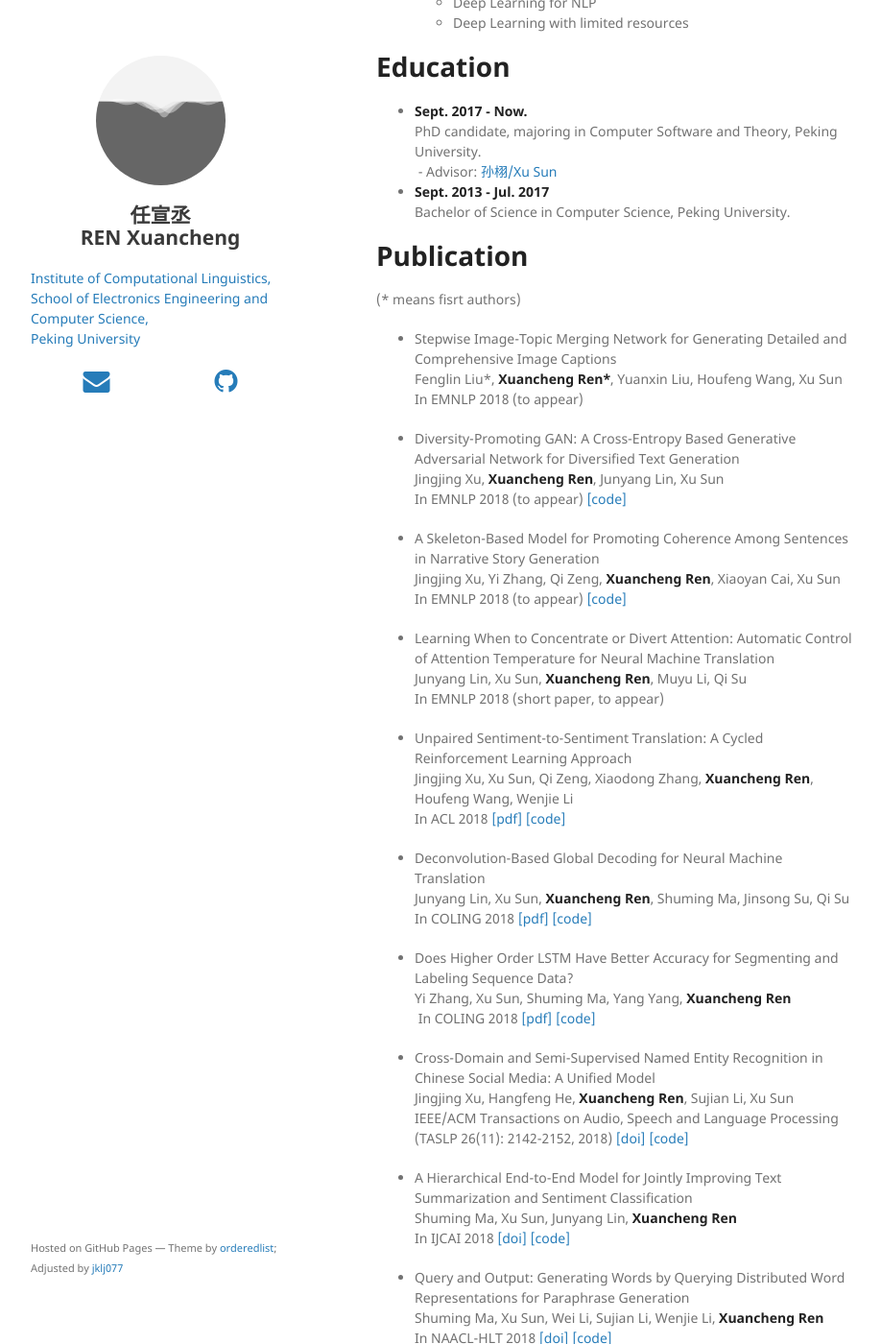
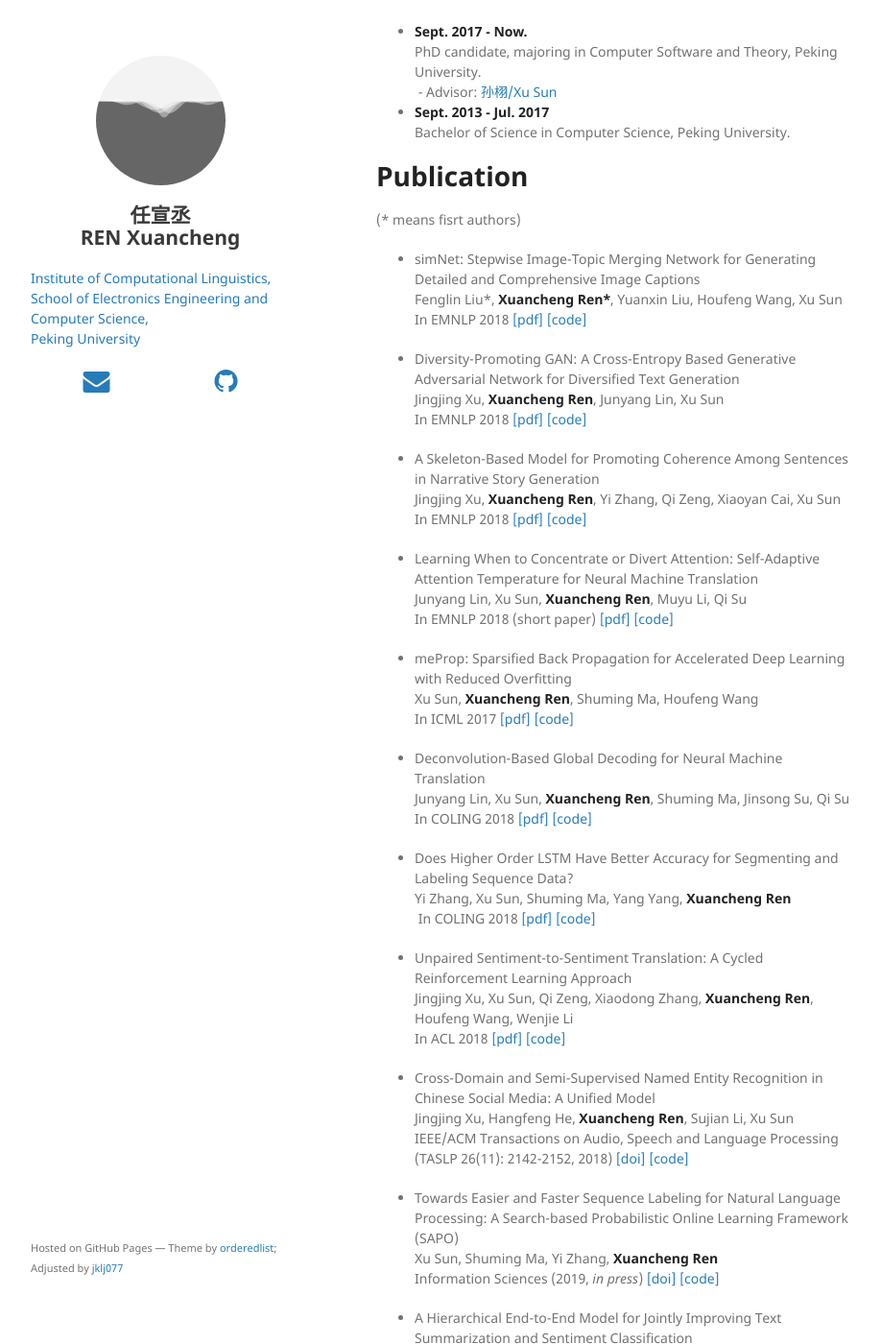
Before and after one commit to jklj077/jklj077.github.io, a Jekyll site: the page built from index.md, in a window 1280 px wide and 1400 px high, scrolled down 221 px. Shown: the whole window at 96% size, without its empty margins (178-1096 px from the left). Built offline with Jekyll 4.4.1, drawn with Linux system fonts in a browser that asks for light colours; nearby versions of some CDN libraries; our own code applies the rules of GitHub Pages for plain Markdown files; some of the changed text lies outside the part shown.

Commit message:
Update index.md

```diff
--- a/index.md
+++ b/index.md
@@ -5,11 +5,8 @@
 # Research Interests
 
 * **Natural Language Processing**
-  * Parsing
+  * Language Generation
   * NLP for Chinese
-* **Machine Learning**
-  * Deep Learning for NLP
-  * Deep Learning with limited resources
 
 # Education
 
@@ -23,25 +20,26 @@
 
 (\* means fisrt authors)
 
-* Stepwise Image-Topic Merging Network for Generating Detailed and Comprehensive Image Captions
+* simNet: Stepwise Image-Topic Merging Network for Generating Detailed and Comprehensive Image Captions
   Fenglin Liu\*, **Xuancheng Ren\***, Yuanxin Liu, Houfeng Wang, Xu Sun
-  In EMNLP 2018 (to appear)
+  In EMNLP 2018 [[pdf]](http://aclweb.org/anthology/D18-1013) [[code]](https://github.com/lancopku/simNet)
 
 * Diversity-Promoting GAN: A Cross-Entropy Based Generative Adversarial Network for Diversified Text Generation
   Jingjing Xu, **Xuancheng Ren**, Junyang Lin, Xu Sun
-  In EMNLP 2018 (to appear) [[code]](https://github.com/lancopku/DPGAN)
+  In EMNLP 2018 [[pdf]](http://aclweb.org/anthology/D18-1428) [[code]](https://github.com/lancopku/DPGAN)
 
 * A Skeleton-Based Model for Promoting Coherence Among Sentences in Narrative Story Generation
-  Jingjing Xu, Yi Zhang, Qi Zeng, **Xuancheng Ren**, Xiaoyan Cai, Xu Sun
-  In EMNLP 2018 (to appear) [[code]](https://github.com/lancopku/Skeleton-Based-Generation-Model)
+  Jingjing Xu, **Xuancheng Ren**, Yi Zhang, Qi Zeng, Xiaoyan Cai, Xu Sun
+  In EMNLP 2018 [[pdf]](http://aclweb.org/anthology/D18-1462) [[code]](https://github.com/lancopku/Skeleton-Based-Generation-Model)
 
-* Learning When to Concentrate or Divert Attention: Automatic Control of Attention Temperature for Neural Machine Translation
+* Learning When to Concentrate or Divert Attention: Self-Adaptive Attention Temperature for Neural Machine Translation
   Junyang Lin, Xu Sun, **Xuancheng Ren**, Muyu Li, Qi Su
-  In EMNLP 2018 (short paper, to appear)
+  In EMNLP 2018 (short paper) [[pdf]](http://aclweb.org/anthology/D18-1331) [[code]](https://github.com/lancopku/SACT)
 
-* Unpaired Sentiment-to-Sentiment Translation: A Cycled Reinforcement Learning Approach
-  Jingjing Xu, Xu Sun, Qi Zeng, Xiaodong Zhang, **Xuancheng Ren**, Houfeng Wang, Wenjie Li
-  In ACL 2018 [[pdf]](http://aclweb.org/anthology/P18-1090) [[code]](https://github.com/lancopku/Unpaired-Sentiment-Translation)
+* meProp: Sparsified Back Propagation for Accelerated Deep Learning with Reduced Overfitting
+  Xu Sun, **Xuancheng Ren**, Shuming Ma, Houfeng Wang
+  In ICML 2017 [[pdf]](http://proceedings.mlr.press/v70/sun17c/sun17c.pdf) [[code]](https://github.com/lancopku/meProp)
+
 
 * Deconvolution-Based Global Decoding for Neural Machine Translation
   Junyang Lin, Xu Sun, **Xuancheng Ren**, Shuming Ma, Jinsong Su, Qi Su
@@ -51,9 +49,17 @@
   Yi Zhang, Xu Sun, Shuming Ma, Yang Yang, **Xuancheng Ren**
   In COLING 2018 [[pdf]](http://aclweb.org/anthology/C18-1061) [[code]](https://github.com/lancopku/Multi-Order-LSTM)
 
+* Unpaired Sentiment-to-Sentiment Translation: A Cycled Reinforcement Learning Approach
+  Jingjing Xu, Xu Sun, Qi Zeng, Xiaodong Zhang, **Xuancheng Ren**, Houfeng Wang, Wenjie Li
+  In ACL 2018 [[pdf]](http://aclweb.org/anthology/P18-1090) [[code]](https://github.com/lancopku/Unpaired-Sentiment-Translation)
+
 * Cross-Domain and Semi-Supervised Named Entity Recognition in Chinese Social Media: A Unified Model
   Jingjing Xu, Hangfeng He, **Xuancheng Ren**, Sujian Li, Xu Sun
   IEEE/ACM Transactions on Audio, Speech and Language Processing (TASLP 26(11): 2142-2152, 2018) [[doi]](https://doi.org/10.1109/TASLP.2018.2856625) [[code]](https://github.com/lancopku/ChineseNER)
+
+* Towards Easier and Faster Sequence Labeling for Natural Language Processing: A Search-based Probabilistic Online Learning Framework (SAPO)
+  Xu Sun, Shuming Ma, Yi Zhang, **Xuancheng Ren**
+  Information Sciences (2019, _in press_) [[doi]](https://doi.org/10.1016/j.ins.2018.11.025) [[code]](https://github.com/lancopku/SAPO)
 
 * A Hierarchical End-to-End Model for Jointly Improving Text Summarization and Sentiment Classification
   Shuming Ma, Xu Sun, Junyang Lin, **Xuancheng Ren**
```
Also changed, not shown: other parts of index.md (+1 -3 lines).
